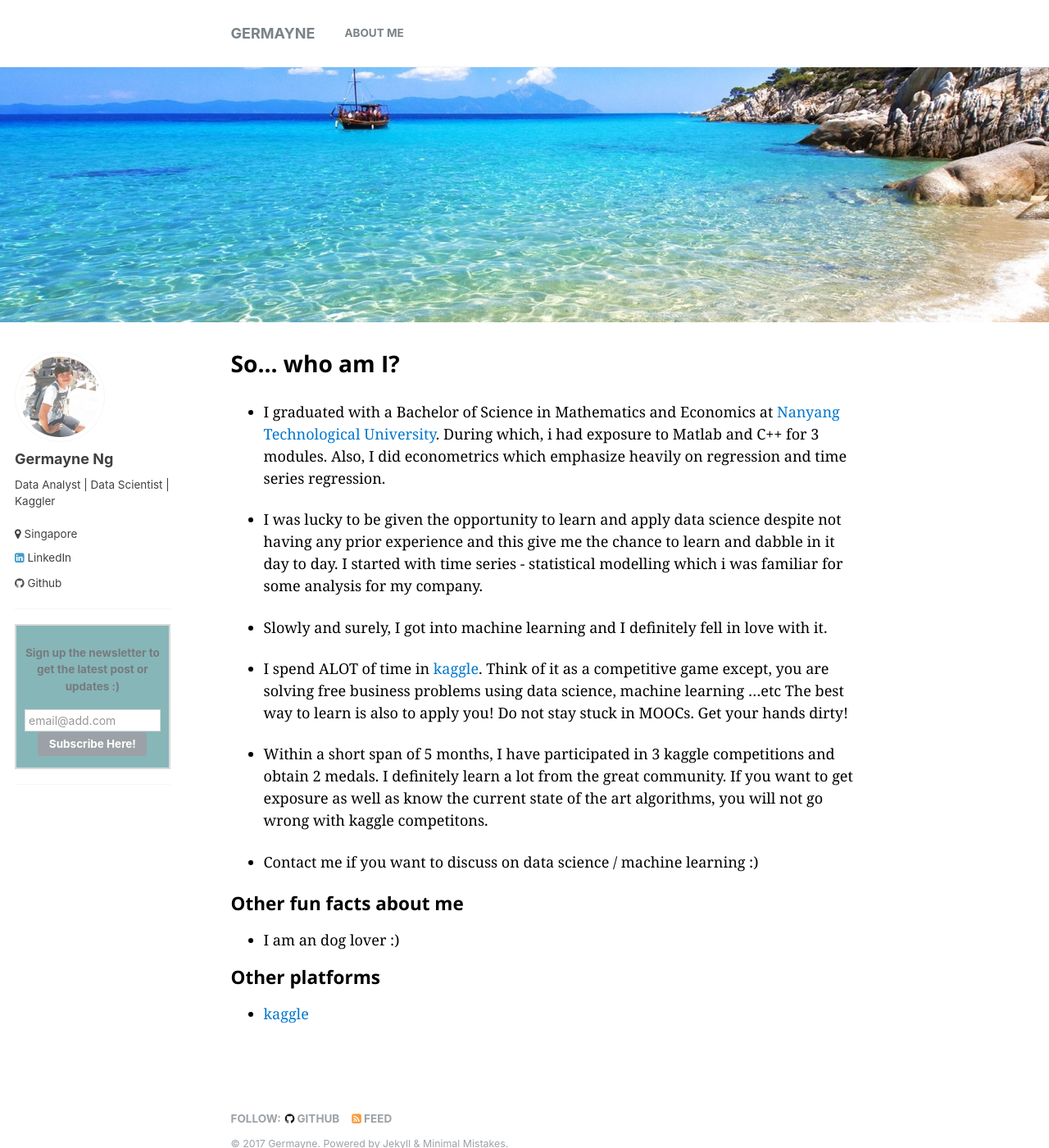
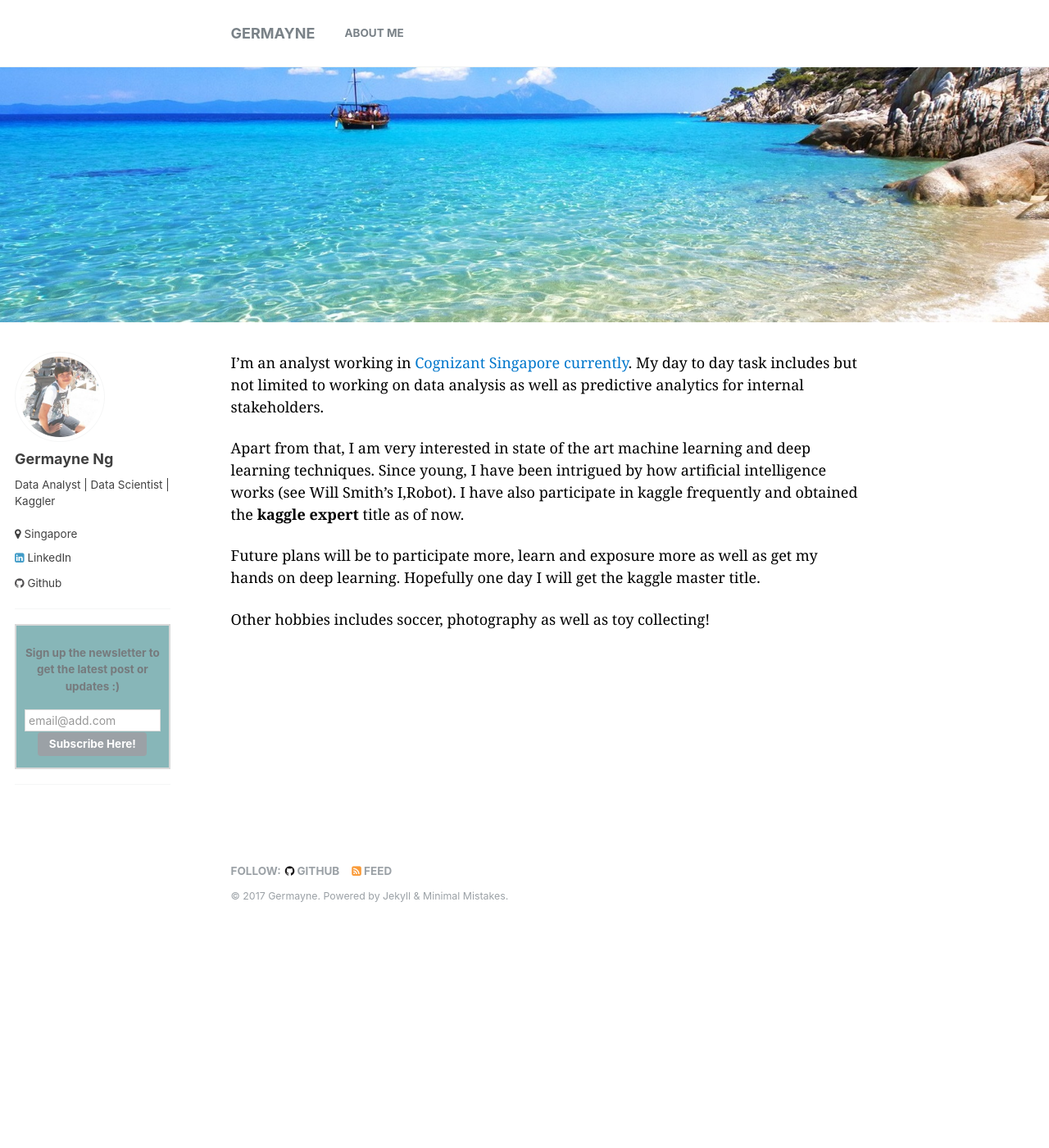
Before and after one commit to germayneng/template-_githubpages, a Jekyll site: the page built from _pages/profile.md, in a window 1280 px wide and 1400 px high. Shown: the whole window at 82% size. Built offline with Jekyll 4.4.1, drawn with Linux system fonts in a browser that asks for light colours.

Commit message:
Update profile.md

```diff
--- a/_pages/profile.md
+++ b/_pages/profile.md
@@ -1,5 +1,4 @@
 ---
-title: "So... who am I?"
 layout: about
 permalink: /profile/
 author_profile: true
@@ -8,23 +7,10 @@ image:
   feature: banner.jpg
 ---
 
-* I graduated with a Bachelor of Science in Mathematics and Economics at [Nanyang Technological University](http://www.ntu.edu.sg/Pages/home.aspx). During which, i had exposure to Matlab and C++ for 3 modules. Also, I did econometrics which emphasize heavily on regression and time series regression.
+I'm an analyst working in [Cognizant Singapore currently](https://www.cognizant.com/singapore). My day to day task includes but not limited to working on data analysis as well as predictive analytics for internal stakeholders.
 
-* I was lucky to be given the opportunity to learn and apply data science despite not having any prior experience and this give me the chance to learn and dabble in it day to day. I started with time series - statistical modelling which i was familiar for some analysis for my company.
+Apart from that, I am very interested in state of the art machine learning and deep learning techniques. Since young, I have been intrigued by how artificial intelligence works (see Will Smith's I,Robot). I have also participate in kaggle frequently and obtained the **kaggle expert** title as of now.
 
-* Slowly and surely, I got into machine learning and I definitely fell in love with it.
+Future plans will be to participate more, learn and exposure more as well as get my hands on deep learning. Hopefully one day I will get the kaggle master title.
 
-* I spend ALOT of time in [kaggle](https://www.kaggle.com/). Think of it as a competitive game except, you are solving free business problems using data science, machine learning ...etc The best way to learn is also to apply you! Do not stay stuck in MOOCs. Get your hands dirty!
-
-* Within a short span of 5 months, I have participated in 3 kaggle competitions and obtain 2 medals. I definitely learn a lot from the great community. If you want to get exposure as well as know the current state of the art algorithms, you will not go wrong with kaggle competitons.
-
-* Contact me if you want to discuss on data science / machine learning :)
-
-## Other fun facts about me
-
-* I am an dog lover :)
-
-
-## Other platforms
-
-* [kaggle](https://www.kaggle.com/germmie)
+Other hobbies includes soccer, photography as well as toy collecting!
```
